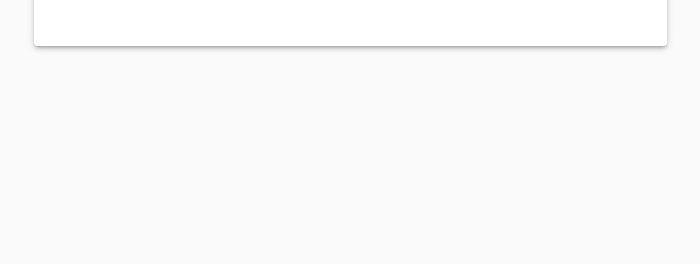
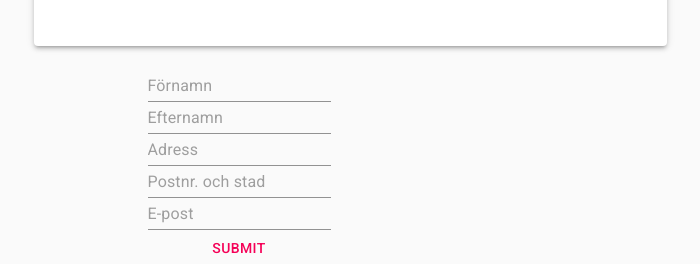
Before and after one commit to nawarmohra/webshop, a React (Create React App) app in the folder my-app/: page / in a window 1280 px wide. Shown: the part 6132-6396 px from the top of the page, without its empty margins (401-1101 px from the left). Before the commit the page ends 6202 px from the top, so only its background shows below. Built offline with nearby package versions, Linux system fonts and the light colour scheme.

Commit message:
Form with Formik
Form with Formik

```diff
--- a/my-app/package.json
+++ b/my-app/package.json
@@ -13,6 +13,7 @@
     "@types/react": "^16.9.35",
     "@types/react-dom": "^16.9.8",
     "babel-loader": "^8.1.0",
+    "formik": "^2.1.4",
     "prop-types": "^15.7.2",
     "react": "^16.13.1",
     "react-dom": "^16.13.1",
--- a/my-app/src/components/App.tsx
+++ b/my-app/src/components/App.tsx
@@ -4,12 +4,19 @@ import React from 'react';
 import { products } from '../products';
 import { ProductList } from './ProductList'
 import Layout from './Layout'
+import { MyForm } from './MyForm'
 
 function App() {
   return (
     <div className="App">
-        <Layout />
+      <Layout />
+      <div style={{textAlign: "center"}}>
+        <MyForm onSubmit={({email, firstName, lastName, adress, postalCode}) => {
+          console.log(email, firstName, lastName, adress, postalCode)}}
+        />
+      </div>
     </div>
+
   );
 }
 
--- /dev/null
+++ b/my-app/src/components/MyField.tsx
@@ -0,0 +1,13 @@
+import * as React from 'react';
+import {FieldProps} from 'formik';
+import {TextField} from '@material-ui/core';
+
+
+interface Props extends FieldProps {
+    placeholder: string;
+
+}
+
+export const MyField: React.FC<Props> = ({placeholder, field}) => {
+    return <TextField placeholder={placeholder} {...field} />;
+};
--- /dev/null
+++ b/my-app/src/components/MyForm.tsx
@@ -0,0 +1,50 @@
+import * as React from 'react';
+import {TextField} from '@material-ui/core';
+import {Formik, Form, Field} from 'formik';
+import Button from '@material-ui/core/Button';
+import { MyField } from './MyField';
+
+interface Values{
+    firstName: string;
+    lastName: string;
+    adress: string;
+    postalCode: string;
+    email: string;
+}
+
+interface Props {
+    onSubmit: (values: Values) => void; //function
+}
+
+export const MyForm: React.FC<Props> = ({onSubmit}) => {
+    return (
+    <Formik initialValues = {{firstName: '', lastName: '', adress: '', postalCode: '', email: ''}} onSubmit = {(values) => {
+        onSubmit(values)
+    } } >
+        { ({values}) =>
+        <Form>
+            <div>
+                <Field name = 'firstName' placeholder='Förnamn' component={MyField}/>
+            </div>
+            <div>
+            <Field name = 'lastName' placeholder='Efternamn' component={MyField}/>
+            </div>
+            <div>
+             <Field name = 'adress' placeholder='Adress' component={MyField}/>
+            </div>
+            <div>
+            <Field name = 'postalCode' placeholder='Postnr. och stad' component={MyField}/>
+            </div>
+            <div>
+            <Field name = 'email' placeholder='E-post' component={MyField}/>
+            </div>
+            <Button type='submit'color="secondary" disableElevation>
+                Submit
+            </Button>
+            {/* <pre>
+                {JSON.stringify(values, null, 2)}
+            </pre> */}
+         </Form>
+    }</Formik>);
+
+};
```
Also changed, not shown: 1 other file (tests, documents, lock files or other folders).
